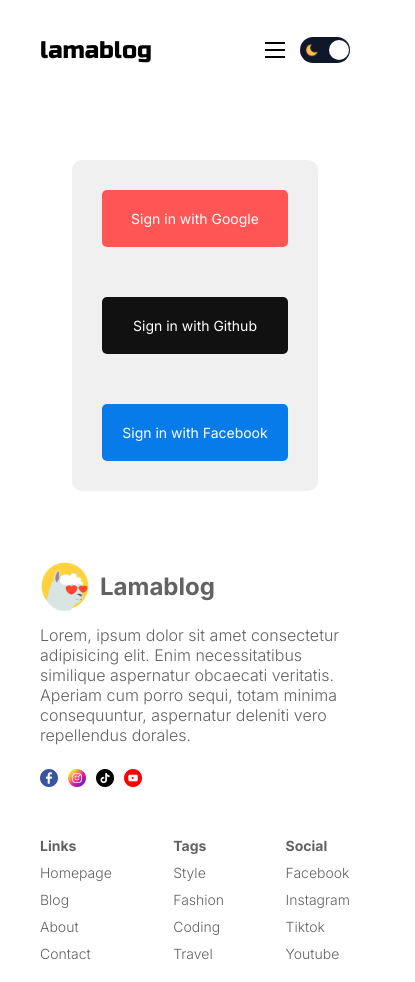
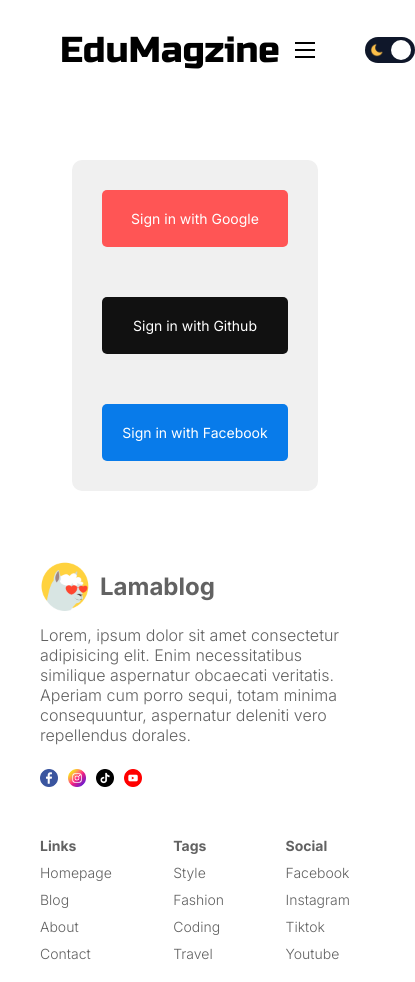
Before and after one commit to charanrajb28/next-blog-completed, a Next.js app: page /login in a window 390 px wide. Shown: the whole page, 415 px wide, since content can reach past the window. Built offline with nearby package versions, Linux system fonts and the light colour scheme; no server answers.

Commit message:
final changes 1

```diff
--- a/src/app/posts/[slug]/singlePage.module.css
+++ b/src/app/posts/[slug]/singlePage.module.css
@@ -8,26 +8,33 @@
   flex: 1;
 }
 
-.title {
-  font-size: 64px;
-  margin-bottom: 50px;
+.container{
+  margin-top: 30px;
+  padding: 50px 0;
 }
 
+/* .title {
+  font-size: 56px;
+  margin-bottom: 50px;
+} */
+
 .user {
+  margin-top: 10px;
   display: flex;
   align-items: center;
   gap: 20px;
 }
 
 .userImageContainer {
-  width: 50px;
-  height: 50px;
+  width: 40px;
+  height: 40px;
   position: relative;
 }
 
 .avatar {
   border-radius: 50%;
   object-fit: cover;
+  height: 80%;
 }
 
 .userTextContainer {
@@ -38,8 +45,12 @@
 }
 
 .username {
-  font-size: 20px;
+  font-size: 15px;
   font-weight: 500;
+}
+.date {
+  font-size: 10px;
+  font-weight: 300;
 }
 
 .imageContainer {
--- a/src/components/navbar/Navbar.jsx
+++ b/src/components/navbar/Navbar.jsx
@@ -8,20 +8,23 @@
 const Navbar = () => {
   return (
     <div className={styles.container}>
-      <div className={styles.social}>
+      {/* <div className={styles.social}>
         <Image src="/facebook.png" alt="facebook" width={24} height={24} />
         <Image src="/instagram.png" alt="instagram" width={24} height={24} />
         <Image src="/tiktok.png" alt="tiktok" width={24} height={24} />
         <Image src="/youtube.png" alt="youtube" width={24} height={24} />
-      </div>
-      <div className={styles.logo}>lamablog</div>
-      <div className={styles.links}>
+      </div> */}
+      <div className={styles.logo}>EduMagzine</div>
+      <div></div>
+      <div className={styles.links}><div className={styles.links}>
         <Link href="/" className={styles.link}>Homepage</Link>
         <Link href="/" className={styles.link}>Contact</Link>
         <Link href="/" className={styles.link}>About</Link>
+      </div>
+      <div className={styles.links1}>
         <AuthLinks />
         <ThemeToggle />
-      </div>
+      </div></div>
     </div>
   );
 };
--- a/src/components/navbar/navbar.module.css
+++ b/src/components/navbar/navbar.module.css
@@ -1,7 +1,7 @@
-.container {
+/* .container {
   display: flex;
   align-items: center;
-  justify-content: space-between;
+  justify-content: space-around;
   height: 100px;
 }
 
@@ -15,9 +15,9 @@
   flex: 1;
   text-align: center;
   font-size: 36px;
-  font-weight: bold;
+  /* font-weight: bold;
   font-family: "Russo One", sans-serif;
-  font-weight: 400;
+  font-weight: 100;
   font-style: normal;
 }
 
@@ -60,4 +60,65 @@
   .link {
     display: none;
   }
+} */
+
+
+
+.container {
+  display: flex;
+  align-items: center;
+  justify-content: space-between; /* Changed from space-around to space-between */
+  height: 100px;
+  padding: 0 20px; /* Added some horizontal padding */
 }
+
+.social {
+  display: flex;
+  gap: 10px;
+  /* flex: 1;  Remove flex to prevent uneven spacing */
+}
+
+.logo{
+  font-size: 36px;
+  font-weight: bold;
+  font-family: "Russo One", sans-serif;
+  font-weight: 100;
+  font-style: normal;
+}
+
+.links {
+  display: flex;
+  align-items: center;
+  gap: 20px;
+  /* flex: 1; Remove flex to prevent uneven spacing */
+  font-size: 16px;
+}
+.links1 {
+  display: flex;
+  align-items: center;
+  gap: 50px;
+  /* flex: 1; Remove flex to prevent uneven spacing */
+  font-size: 16px;
+}
+
+@media screen and (max-width: 1280px) {
+  .links {
+    font-size: 18px;
+    gap: 15px;
+  }
+}
+
+@media screen and (max-width: 1024px) {
+  .social {
+    display: none;
+  }
+}
+
+@media screen and (max-width: 640px) {
+  .links {
+    justify-content: flex-end;
+  }
+  .link {
+    display: none;
+  }
+}
--- a/src/components/themeToggle/themeToggle.module.css
+++ b/src/components/themeToggle/themeToggle.module.css
@@ -34,6 +34,7 @@
   height: 20px;
   border-radius: 50%;
   position: absolute;
-  top: 3px;
+  /* top: 3px; */
+  margin:3px;
   transition: all 0.3s ease;
 }
```
